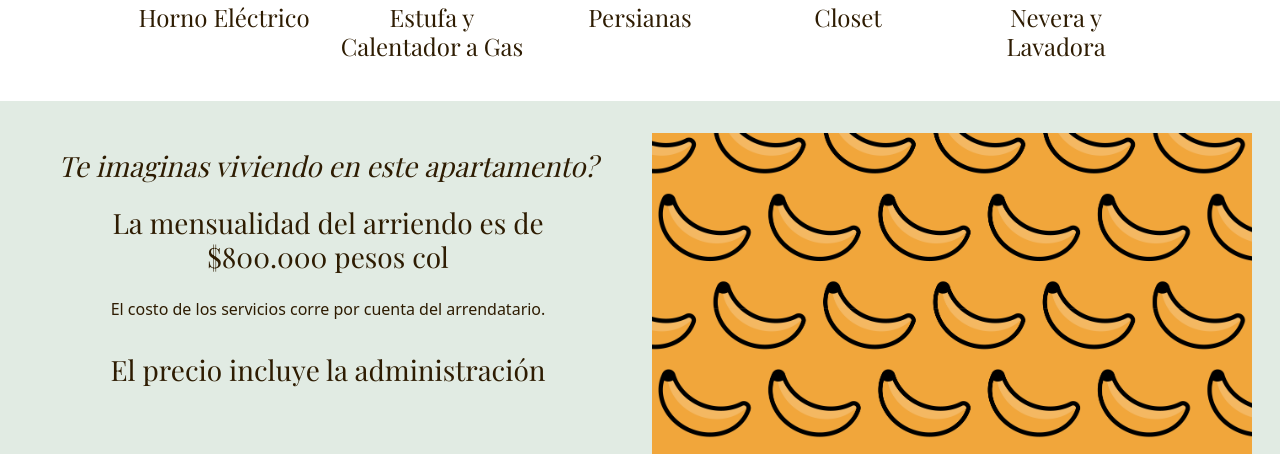
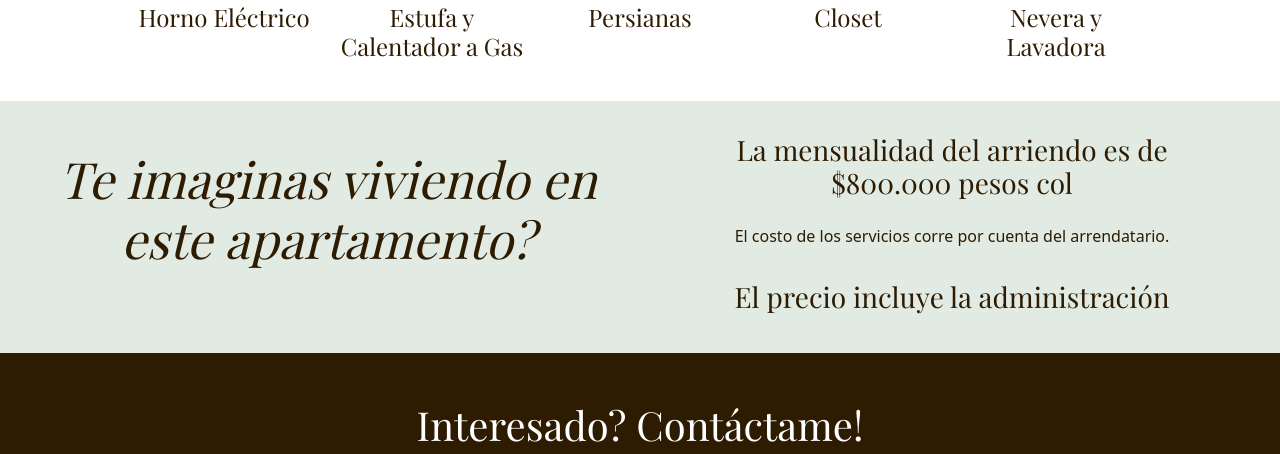
Before and after one commit to lapardo/aqualina-green-t3-1003, a plain HTML site: page index.html in a window 1280 px wide. Shown: the part 2365-2819 px from the top of the page. Drawn offline with nearby package versions, Linux system fonts and the light colour scheme; a web font is replaced by a local one.

Commit message:
changes in index

```diff
--- a/index.html
+++ b/index.html
@@ -241,12 +241,12 @@
 		<!-- section 5 starts -->
 		<div class="row text-center p-3 section5">
 			<div class="col-md-6 py-3">
-				<h3 class="fst-italic py-3">Te imaginas viviendo en este apartamento?</h3><h3>La mensualidad del arriendo es de<br>$800.000 pesos col</h3>
+				<h3 class="fst-italic py-3 footer">Te imaginas viviendo en este apartamento?</h3>
+			</div>
+			<div class="col-md-6 py-3">
+				<h3>La mensualidad del arriendo es de<br>$800.000 pesos col</h3>
 				<p class="p-3">El costo de los servicios corre por cuenta del arrendatario.</p>
 				<h3>El precio incluye la administración</h3>
-			</div>
-			<div class="col-md-6 py-3">
-				<img src="images/placeholder.png" class="img-fluid" alt="">
 			</div>
 		</div> <!-- section 5 ends -->
 	</div> <!-- Grid ends -->
```
